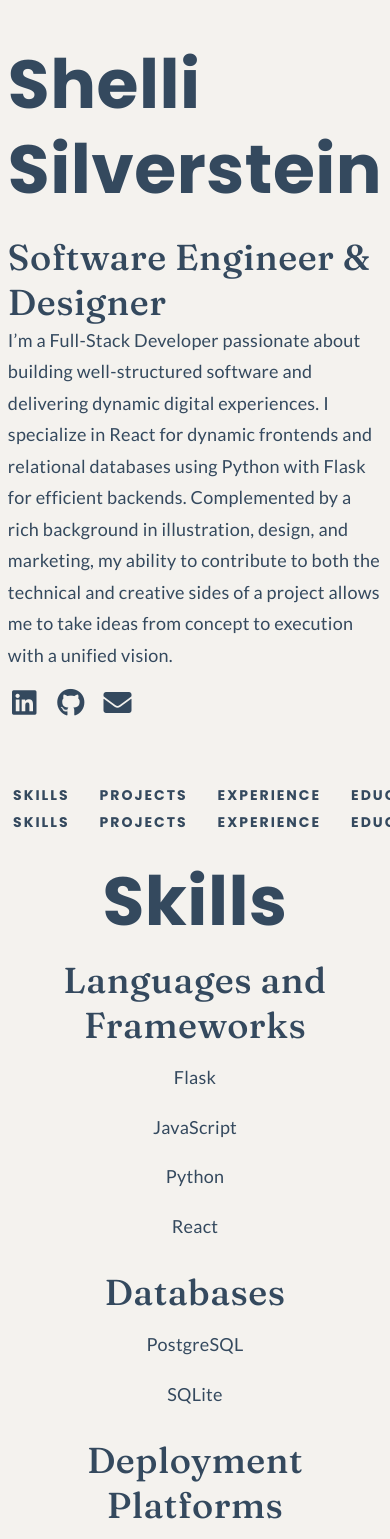
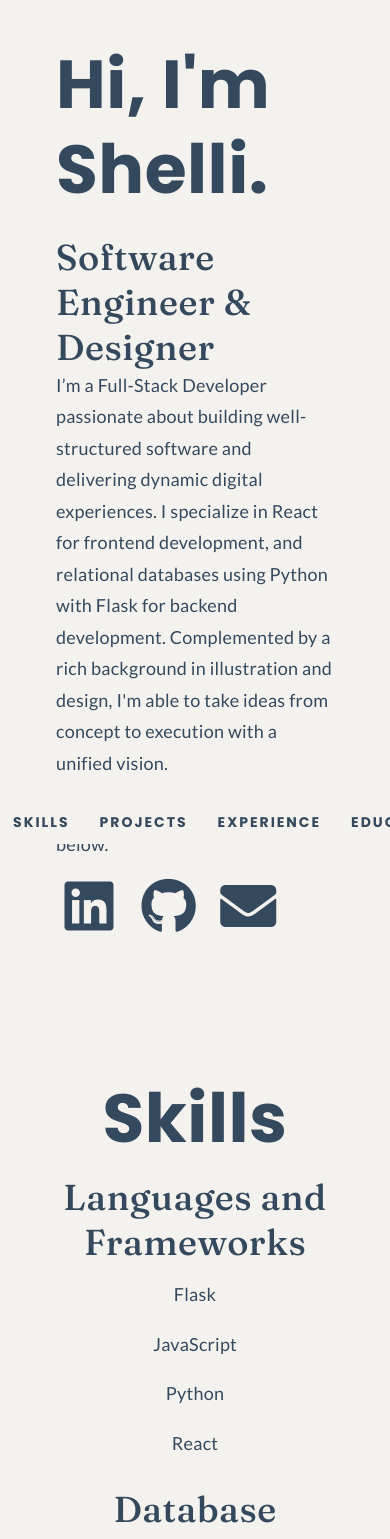
Before and after one commit to silvershel/portfolio, a React (Create React App) app: page / in a window 390 px wide. Shown: the top 1539 px of the page. Built offline with nearby package versions, Linux system fonts and the light colour scheme.

Commit message:
overall design and layout updates

```diff
--- a/public/data/resume.json
+++ b/public/data/resume.json
@@ -1,8 +1,10 @@
 {
     "header": {
-        "name": "Shelli Silverstein",
+        "first_name": "Shelli",
+        "last_name": "Silverstein",
         "title": "Software Engineer & Designer",
-        "description": "I’m a Full-Stack Developer passionate about building well-structured software and delivering dynamic digital experiences. I specialize in React for dynamic frontends and relational databases using Python with Flask for efficient backends. Complemented by a rich background in illustration, design, and marketing, my ability to contribute to both the technical and creative sides of a project allows me to take ideas from concept to execution with a unified vision.",
+        "description": "I’m a Full-Stack Developer passionate about building well-structured software and delivering dynamic digital experiences. I specialize in React for frontend development, and relational databases using Python with Flask for backend development. Complemented by a rich background in illustration and design, I'm able to take ideas from concept to execution with a unified vision.",
+        "prompt": "Want to learn more? Use the links below.",
         "location": "Alexandria, VA",
         "contact": {
             "phone": "570-332-1713",
@@ -18,7 +20,7 @@
             "skills": ["Flask", "JavaScript", "Python", "React"]
         },
         {
-            "title": "Databases",
+            "title": "Database Management",
             "skills": ["PostgreSQL", "SQLite"]
         },
         {
@@ -26,16 +28,16 @@
             "skills": ["Heroku", "Render"]
         },
         {
-            "title": "Testing Libraries",
+            "title": "Testing Libraries and Tools",
             "skills": ["Jest", "Pytest", "React Testing Library"]
         },
         {
             "title": "UI and Web Development",
-            "skills": ["Balsamiq", "CSS", "Figma", "HTML", "Semantic UI"]
+            "skills": ["HTML & CSS", "Semantic UI"]
         },
         {
             "title": "Design and Creative",
-            "skills": ["Adobe Creative Suite (Illustrator, Photoshop, InDesign)"]
+            "skills": ["Adobe Creative Suite", "Balsamiq", "Figma"]
         }
     ],
     "projects": [
@@ -101,7 +103,7 @@
             "location": "New York, NY",
             "start": "2003",
             "end": "2007",
-            "details": "Graduated with a top portfolio score, specializing in 3D and visual design."
+            "details": "Graduated with a top portfolio score specializing in 3D concepts and visual storytelling."
         }
     ]
 }
--- a/src/App.js
+++ b/src/App.js
@@ -1,7 +1,9 @@
 import './App.css';
 import About from './components/About';
+import ComingSoon from './components/ComingSoon';
 import Education from './components/Education';
 import Experience from './components/Experience';
+import Footer from './components/Footer';
 import Nav from './components/Nav';
 import Projects from './components/Projects';
 import Skills from './components/Skills';
@@ -11,14 +13,12 @@ function App() {
   return (
     <AppProvider>
       <div>
-
         <About />
         <Nav />
         <Skills />
         <Projects />
         <Experience />
         <Education />
-        <Nav />
       </div>
     </AppProvider>
   );
--- a/src/components/About.js
+++ b/src/components/About.js
@@ -13,19 +13,20 @@ function About() {
                 <div className='ui row'>
                     <div className='ui seven wide column'>
                         <header>
-                            <h1>{header.name}</h1>
+                            <h1>Hi, I'm {header.first_name}.</h1>
                             <h2>{header.title}</h2>
                         </header>
                         <p>{header.description}</p>
+                        <p>{header.prompt}</p>
                         <div className='social-icons'>
                             <a href={linkedin} target='_blank' rel='noopener noreferrer' className='icon'>
-                                <i className='big linkedin icon'></i>
+                                <i className='huge linkedin icon'></i>
                             </a>
                             <a href={github} target='_blank' rel='noopener noreferrer' className='icon'>
-                                <i className='big github icon'></i>
+                                <i className='huge github icon'></i>
                             </a>
                             <a href={email}  target='_blank' rel='noopener noreferrer' className='icon'>
-                                <i className='big envelope icon'></i>
+                                <i className='huge envelope icon'></i>
                             </a>
                         </div>
                     </div>
--- a/src/components/ComingSoon.js
+++ b/src/components/ComingSoon.js
@@ -1,9 +1,30 @@
-import React from 'react';
+import React, { useContext } from 'react';
+import { AppContext } from '../contexts/AppContext';
 
 function ComingSoon() {
+    const { header } = useContext(AppContext);
+    const linkedin = header?.contact?.linkedin;
+    const github = header?.contact?.github;
+    const email = header?.contact?.email;
+
     return (
         <div className='ui very padded basic segment'>
-            <h1>coming soon</h1>
+            <div className='ui center aligned stackable grid'>
+                <div className='ui row'>
+                    <h1>coming soon</h1>
+                </div>
+                <div className='social-icons'>
+                    <a href={linkedin} target='_blank' rel='noopener noreferrer' className='icon'>
+                        <i className='big linkedin icon'></i>
+                    </a>
+                    <a href={github} target='_blank' rel='noopener noreferrer' className='icon'>
+                        <i className='big github icon'></i>
+                    </a>
+                    <a href={email}  target='_blank' rel='noopener noreferrer' className='icon'>
+                        <i className='big envelope icon'></i>
+                    </a>
+                </div>
+            </div>
         </div>
     )
 }
--- a/src/components/Education.js
+++ b/src/components/Education.js
@@ -15,7 +15,7 @@ function Education() {
                 {educationSets.map((chunk, index) => (
                     <div className='ui row' key={index}>
                         {chunk.map((school) => (
-                            <div className='ui six wide column' key={school.institution}>
+                            <div className='ui five wide column' key={school.institution}>
                                 <h2>{school.institution}</h2>
                                 <h3>{school.degree} | {school.start} - {school.end}</h3>
                                 <p>{school.details}</p>
--- a/src/components/Experience.js
+++ b/src/components/Experience.js
@@ -12,7 +12,7 @@ function Experience() {
                 </div>
                     {experience.map((job) => (
                         <div className='ui row' key={job.company}>
-                            <div className='ui eight wide column'>
+                            <div className='ui seven wide column'>
                                 <h2>{job.company}</h2>
                                 <h3>{job.role} | {job.location} | {job.start} - {job.end}</h3>
                                 {job.responsibilities.map((responsibility, index) => (
--- /dev/null
+++ b/src/components/Footer.js
@@ -0,0 +1,10 @@
+function Footer() {
+
+    return (
+        <div className='ui text menu sticky-footer'>
+            <p>Built using React and Semantic UI</p>
+        </div>
+
+    )
+}
+export default Footer;
--- a/src/components/Projects.js
+++ b/src/components/Projects.js
@@ -13,7 +13,7 @@ function Projects() {
                 <div className='ui row'>
                     {projects.map((project) => (
                         <div key={project.title} className='ui four wide column'>
-                            <img src={project.image} className='ui medium image'></img>
+                            <img src={project.image} className='ui  image'></img>
                             <h2>{project.title}</h2>
                             <p>{project.description.main}</p>
                             <a href={project.links.repo} target="_blank" rel="noopener noreferrer">
--- a/src/components/Skills.js
+++ b/src/components/Skills.js
@@ -15,7 +15,7 @@ function Skills() {
                 {skillsSets.map((set, index) => (
                     <div className='ui row' key={index}>
                         {set.map((skill) => (
-                            <div className='ui four wide column' key={skill.title}>
+                            <div className='ui three wide column' key={skill.title}>
                                 <h2>{skill.title}</h2>
                                 {skill.skills.map((skill, index) => (
                                     <p key={index}>{skill}</p>
--- a/src/index.css
+++ b/src/index.css
@@ -35,9 +35,10 @@ p {
   font-size: 18px !important;
   line-height: 1.75 !important;
   letter-spacing: .25px !important;
-  color: #34495e !important
+  color: #34495e !important;
 }
 
+/* NAVIGATION STYLES */
 .ui.text.menu .item {
   font-family: 'Poppins', sans-serif !important;
   font-weight: 700 !important;
@@ -53,10 +54,7 @@ p {
   color: #5d6d7e !important;
 }
 
-:active, .ui.text.menu .item:active {
-  color: #5d6d7e !important;
-}
-
+/* ICON STYLES */
 .social-icons {
   display: flex;
   gap: 10px;
@@ -74,20 +72,14 @@ body {
 
 /* CONTAINER STYLES */
 .segment {
-  display: flex; /* Enable Flexbox */
-  justify-content: center; /* content horizontal alighment */
-  align-items: center; /* content vertical alighment */
-  height: 100vh; /* fits content to screen height */
-}
-
-@media (max-width: 768px) {
-  .segment {
-    height: auto;
-  }
+  display: flex;
+  justify-content: center;
+  align-items: center;
+  height: 100vh;
 }
 
 .row {
-  justify-content: center !important; /* content horizontal alighment */
+  justify-content: center !important;
 }
 
 /* NAVIGATION */
@@ -97,7 +89,23 @@ body {
   bottom: 0;
   z-index: 1000;
   width: 100%;
-  justify-content: center; /* content horizontal alighment */
+  justify-content: center;
   background-color: #F4F2EE !important;
 
 }
+
+.sticky-footer {
+  position: sticky;
+  bottom: 0;
+  width: 100%;
+  justify-content: center;
+  padding-top: 10px;
+  background-color: #F4F2EE !important;
+}
+
+/* MEDIA STYLES */
+@media (max-width: 768px) {
+  .segment {
+    height: auto;
+  }
+}
```
Also changed, not shown: 2 other files (tests, documents, lock files or other folders).
